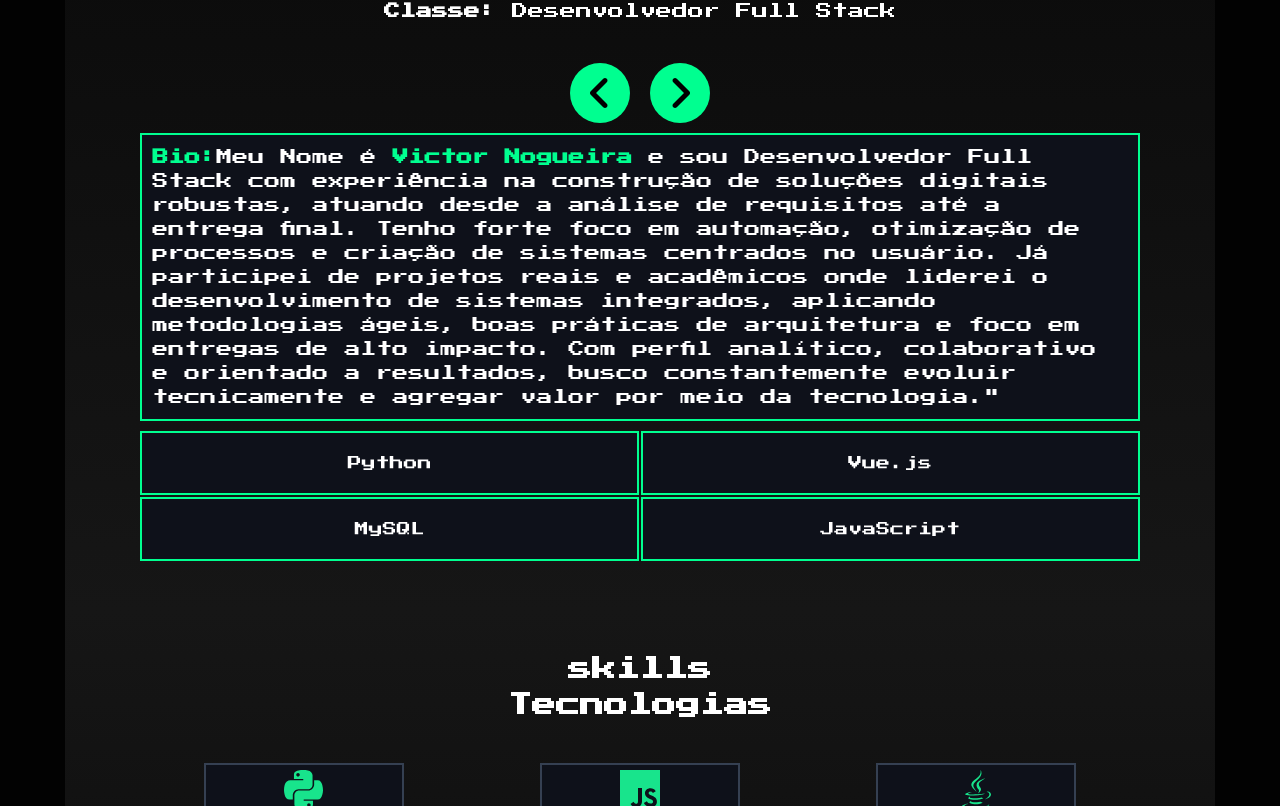
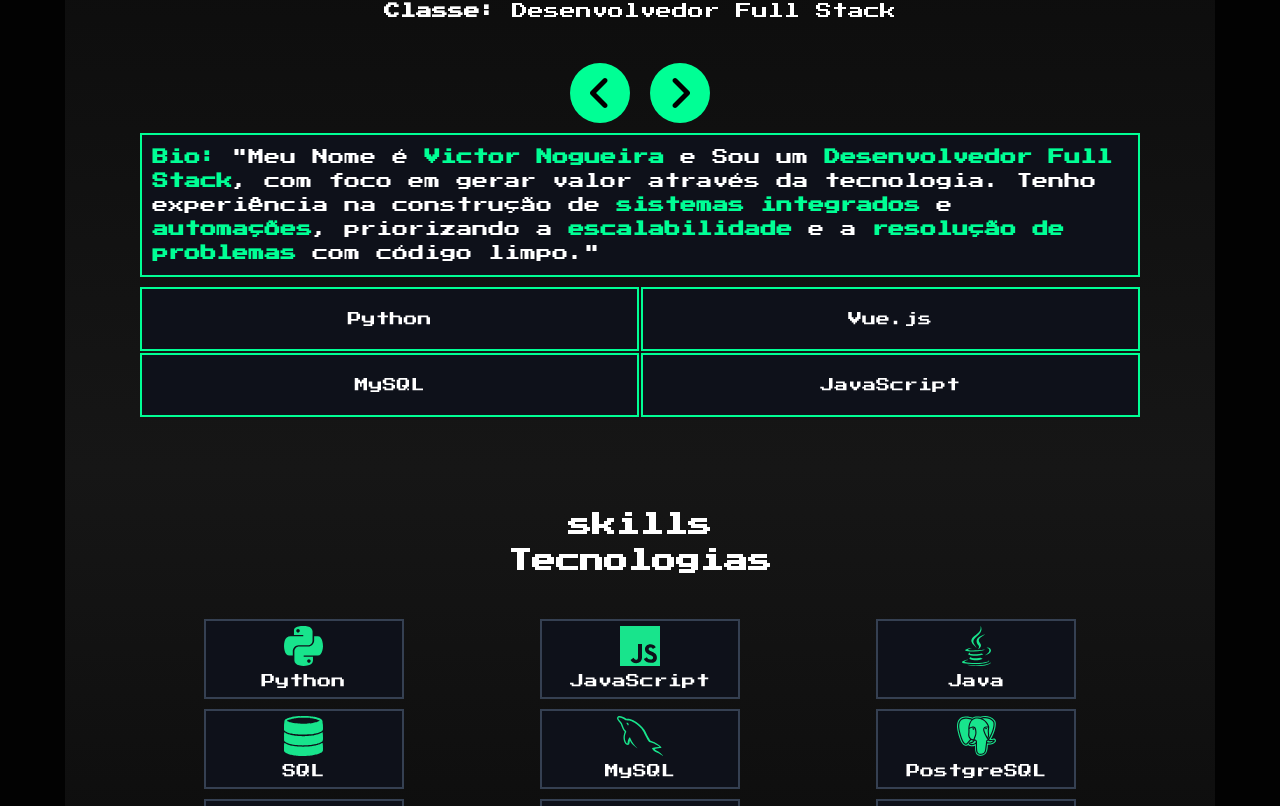
Before and after one commit to VictorJoseNogueira/last-portifolio, a React (Vite) app: page / in a window 1280 px wide. Shown: the part 1534-2340 px from the top of the page. Built offline with nearby package versions, Linux system fonts and the light colour scheme.

Commit message:
add animation

```diff
--- a/src/components/layout/aboutSection.tsx
+++ b/src/components/layout/aboutSection.tsx
@@ -15,7 +15,7 @@ function AboutSection() {
 const charactersClasses ={
     developerClass:{
       name: "Desenvolvedor Full Stack",
-      bio: <>Meu Nome é <strong>Victor Nogueira</strong> e sou Desenvolvedor Full Stack com experiência na construção de soluções digitais robustas, atuando desde a análise de requisitos até a entrega final. Tenho forte foco em automação, otimização de processos e criação de sistemas centrados no usuário. Já participei de projetos reais e acadêmicos onde liderei o desenvolvimento de sistemas integrados, aplicando metodologias ágeis, boas práticas de arquitetura e foco em entregas de alto impacto. Com perfil analítico, colaborativo e orientado a resultados, busco constantemente evoluir tecnicamente e agregar valor por meio da tecnologia."</>,
+      bio: <>"Meu Nome é <strong>Victor Nogueira</strong>  e Sou um <strong>Desenvolvedor Full Stack</strong>, com foco em gerar valor através da tecnologia. Tenho experiência na construção de <strong>sistemas integrados</strong> e <strong>automações</strong>, priorizando a <strong>escalabilidade</strong> e a <strong>resolução de problemas</strong> com código limpo."</>,
       image: developer,
       classSkills: ["Python","Vue.js","MySQL","JavaScript"]
     },
@@ -68,7 +68,6 @@ const classesKeys = useMemo(() =>
 
   const currentClass = classesKeys[currentClassIndex];
   const actualClass = charactersClasses[currentClass]
-
 return (
   <section id='about-section' className="about-section">
     <h1>Resumo das Classes</h1>
@@ -82,48 +81,53 @@ const classesKeys = useMemo(() =>
             alt="class-image"
             className="class-image-swiper"
             drag="x"
-              dragConstraints ={{left:0, right:0}}
+            dragConstraints={{ left: 0, right: 0 }}
             onDragEnd={(_, info) => {
-                if (info.offset.x <-50) nextClass();
+              if (info.offset.x < -50) nextClass();
               if (info.offset.x > 50) prevClass();
             }}
             initial={{ opacity: 0, x: 100 }}
-              animate={{opacity:1, x:0}}
-              transition={{duration: 0.3}}
+            animate={{ opacity: 1, x: 0 }}
+            transition={{ duration: 0.3 }}
             style={{ cursor: 'grab' }}
           />
         </AnimatePresence>
         <span><strong>Classe: </strong>{actualClass.name}</span>
         <div className="change-class-buttons">
-            <button
-             className="change-class-left"
-             onClick={prevClass}>
+          <button className="change-class-left" onClick={prevClass}>
             <FontAwesomeIcon icon={faAngleLeft} />
           </button>
-            <button
-            className="change-class-right"
-            onClick={nextClass}>
+          <button className="change-class-right" onClick={nextClass}>
             <FontAwesomeIcon icon={faAngleRight} />
           </button>
         </div>
       </div>
+
       <div className="right-card">
+        <AnimatePresence mode="wait">
+          <motion.div
+            key={currentClassIndex}
+            initial={{ x: -100, opacity: 0 }}
+            animate={{ x: 0, opacity: 1 }}
+            exit={{ x: -100, opacity: 0 }}
+            transition={{ duration: 0.2, ease: "easeOut" }}
+            className="motion-container"
+          >
             <div className="right-card-top">
-              <span><strong>Bio:</strong>
-              {actualClass.bio}
-              </span>
+              <span><strong>Bio:</strong> {actualClass.bio}</span>
             </div>
+
             <div className="right-card-bottom">
               {actualClass.classSkills.map((skill, index) => (
                 <span key={index} className="stats-tecnologies">{skill}</span>
               ))}
             </div>
+          </motion.div>
+        </AnimatePresence>
       </div>
     </div>
-
   </section>
-    )
-
+);
 }
 
 export default AboutSection;
--- a/src/styles/global.css
+++ b/src/styles/global.css
@@ -2,9 +2,9 @@
 
 :root{
     /*COLORS*/
-    --green-primary: #00FF55;
-    --green-shine-title: #00FF90;
-    --green-maximun: #00FF1E;
+    --green-primary: #03b940;
+    --green-shine-title: #00ff95;
+    --green-maximun: #0e7a34;
     --footer-gray-text-color: #888;
     --header-footer-color: #0B0B0B;
     --color-background: #020202;
```
Lines whose indentation alone changed are shown as unchanged.
